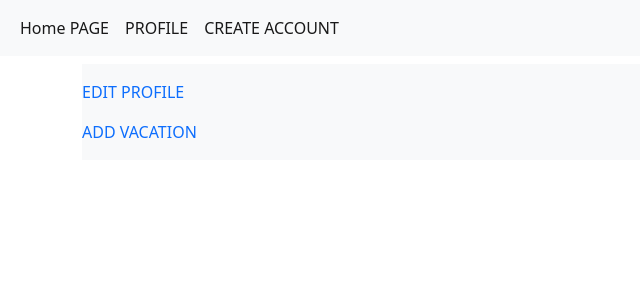
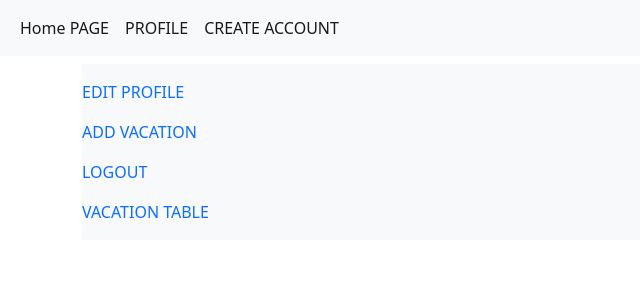
Before and after one commit to hassansalahnasrallah/python-bootcamp, a Django app: page /profilepage/ in a window 1280 px wide. Shown: the top 300 px of the page, without its empty margins (0-640 px from the left). Run offline with Django 3.2, Linux system fonts and the light colour scheme; a user stored in the database is signed in.

Commit message:
Initial project setup

```diff
--- a/final_pro/final_app/views.py
+++ b/final_pro/final_app/views.py
@@ -2,13 +2,16 @@ from django.shortcuts import render
 #from django.http.response import HttpResponse
 # Create your views here.
 from django.conf.urls import url
+from final_app.models import ProfileContent, Vacation
 from . import forms
 from django.template.context_processors import request
 from django.http.response import HttpResponse, HttpResponseRedirect
-from django.contrib.auth import authenticate, login
+from django.contrib.auth import authenticate, login, logout
 from django.urls.base import reverse
 from django.contrib.auth.decorators import login_required
 from django.contrib.auth.models import User
+import json
+from django.db.utils import IntegrityError
 
 def MainPage(request):
 
@@ -16,22 +19,21 @@ def MainPage(request):
     return render(request, 'final_app/mainpage.html', context)
 
 
-def VacationPage(request):
-    user=request.user
-    user_vacation=forms.Vacation_form
-    if request.method=="POST":
-        user_vacation=forms.Vacation_form(data=request.POST)
-        if user_vacation.is_valid:
-            uservacation=user_vacation.save(commit=False)
-            uservacation.user=user
-            uservacation.save()
-            return HttpResponseRedirect(reverse('profilepage'))
-    context={"user_vacation":user_vacation}
-    return render(request, 'final_app/vacation.html', context)
+#def VacationPage(request):
+#    user=request.user
+#    user_vacation=forms.Vacation_form
+#    if request.method=="POST":
+#        user_vacation=forms.Vacation_form(data=request.POST)
+#        if user_vacation.is_valid:
+#            uservacation=user_vacation.save(commit=False)
+#            uservacation.user_id=request.user.id
+#            uservacation.save()
+#            return HttpResponseRedirect(reverse('profilepage'))
+#    context={"user_vacation":user_vacation}
+#    return render(request, 'final_app/vacation.html', context)
 
 def LoginPage(request):
-    #user_login=forms.LoginPage_form
-    #context={"user_login": user_login}
+
     context={}
     if request.method=='POST':
         username=request.POST.get('username')
@@ -51,11 +53,7 @@ def LoginPage(request):
     else:
         return render(request, 'final_app/login.html', context)
 
-   # return render(request, 'final_app/login.html', context)
 
-#def index(request):
-#    context={"i":"."}
-#    return render(request, "final_app/mainpage.html", context)
 @login_required
 def ProfilePage(request):
     #form_user=forms.UserProfile_form()
@@ -108,12 +106,118 @@ def register(request):
         print("not valid request")
     context={"user_form":forms.UserProfile_form , "profile_form" : forms.ProfileContent_form , "registered": registered}
     return render(request, 'final_app/new_account.html', context)
+"""
+def Vacation(request):
+    vac_added=False
+    datefrom=None
+    dateto=None
+    vacation_form = forms.Vacation()
+    if request.method == 'POST':
+        vacation_form = forms.Vacation(data=request.POST)
+
+        if vacation_form.is_valid():
+
+           vacation = vacation_form.save(commit=False)
+           vacation.user = request.user
+
+           vacation.save()
+
+           vac_added=True
+
+           date_from=vacation_form.cleaned_data['datefrom']
+           date_to=vacation_form.cleaned_data['dateto']
+
+        else:
+            print(vacation_form.errors)
+
+    #else:
+       # vacation_form = Vacation_form()
+    context= {'vacation_form':vacation_form,'vac_added':vac_added,'from_date':date_from,'to_date':date_to}
+
+    return render(request,'final_app/vacation.html', context)
+"""
+@login_required
+def logout(request):
+
+    return HttpResponseRedirect(reverse('loginPage'))
+
+
+@login_required
+def vacation_form_view(request):
+    context={}
+    context['vacations']=Vacation.objects.all()
+
+    return render(request,'final_app/vacationtable.html',context)
+
+@login_required()
+def add_vacation(request):
+    context={}
+    vacation_id=request.GET.get('id')
+    vacation=None
+    if vacation_id:
+        vacation=Vacation.objects.filter(id=vacation_id).first()
+    context['vacation']=vacation
+    return render(request,'final_app/vacation.html',context)
+
+
+def save(request):
+    """
+    """
+
+    user=request.user
+    description=request.POST.get("desc")
+    datefrom=request.POST.get("date_from")
+    dateto=request.POST.get("date_to")
+    vacation_id=request.POST.get("vacation_id")
+
+    status="OK"
+    message="SUCCESS"
+    payload={}
+
+    try:
+        if description and datefrom and dateto:
+            if vacation_id:
+                vacation = Vacation.objects.filter(id=vacation_id).first()
+            else:
+                vacation = Vacation(user=user)
+
+            if vacation:
+                vacation.description = description
+                vacation.datefrom = datefrom
+                vacation.dateto = dateto
+                vacation.save()
+
+                payload['id'] = vacation.id
+
+            else:
+                message="VACATION_NOT_FOUND"
+                status="FAIL"
+        else:
+            #Use logging
+            message="MISSING_REQUIRED_PARAMETERS"
+            status="FAIL"
+
+    except IntegrityError:
+        message="VACATION_NAME_DUPLICATE"
+        status="FAIL"
+    except:
+        message="SYSTEM_ERROR"
+        status="FAIL"
+
+    response={"status":status, "message":message, "payload":payload}
+
+    return HttpResponse(json.dumps(response))
+
 
 urlpatterns=[
-    url(r"loginpage/",LoginPage,name="loginPage"),
-   # url(r"newaccount/",NewAccountPage, name="newaccount"),
-    url(r"mainpage/",MainPage, name="mainpage"),
-    url(r"profilepage/",ProfilePage, name="profilepage"),
-    url(r"register/",register, name="register"),
-    url(r"user_vacation/",VacationPage,name="VacationPage"),
+    url(r"LoginPage/", LoginPage, name="loginPage"),
+    url(r"mainpage/", MainPage, name="mainpage"),
+    url(r"profilepage/", ProfilePage, name="profilepage"),
+    url(r"register/", register, name="register"),
+    url(r"user_vacation/", Vacation, name="Vacation"),
+    url(r"logout/", logout, name="logout"),
+    url(r"vacation_form_view/", vacation_form_view, name="vacation_form_view"),
+    url(r"add_vacation/", add_vacation, name="add_vacation"),
+    url(r"save/", save, name="save"),
+
     ]
--- a/final_pro/templates/base.html
+++ b/final_pro/templates/base.html
@@ -2,7 +2,12 @@
 	<head>
 		<meta charset="utf-8">
 		<title>{% block title %}{% endblock %}</title>
+
 		<link href="https://cdn.jsdelivr.net/npm/bootstrap@5.0.0-beta2/dist/css/bootstrap.min.css" rel="stylesheet" integrity="sha384-BmbxuPwQa2lc/FVzBcNJ7UAyJxM6wuqIj61tLrc4wSX0szH/Ev+nYRRuWlolflfl" crossorigin="anonymous">
+	    <script src="https://ajax.googleapis.com/ajax/libs/jquery/3.5.1/jquery.min.js"></script>
+
+
+
 	</head>
 
 	<body>
@@ -26,6 +31,8 @@
 
 			{% endblock %}
 		</div>
+
+
 	</body>
 
 </html>
--- a/final_pro/templates/final_app/new_account.html
+++ b/final_pro/templates/final_app/new_account.html
@@ -2,7 +2,7 @@
 {% extends 'base.html' %}
 {% block container_block %}
 	{% if registered %}
-	<a href = " {% url 'loginpage' %}">LOGIN HERE</a>
+	<a href = " {% url 'loginPage' %}">LOGIN HERE</a>
 	{% else %}
 {% block title %} new_account {% endblock %}
 
--- a/final_pro/templates/final_app/profile_page.html
+++ b/final_pro/templates/final_app/profile_page.html
@@ -9,7 +9,13 @@
 				<a class="nav-link active" href="{% url 'register' %}">EDIT PROFILE</a>
 			</li>
 			<li class="nav-item">
-				<a class="nav-link active" href="{% url 'VacationPage' %}">ADD VACATION</a>
+				<a class="nav-link active" href="{% url 'add_vacation' %}">ADD VACATION</a>
+			</li>
+			<li class="nav-item">
+				<a class="nav-link active" href="{% url 'logout' %}">LOGOUT</a>
+			</li>
+			<li class="nav-item">
+				<a class="nav-link active" href="{% url 'vacation_form_view' %}">VACATION TABLE</a>
 			</li>
 		</ul>
 
```
Also changed, not shown: final_pro/final_app/forms.py (+8 -1 lines), final_pro/final_app/models.py (+7 -11 lines), final_pro/final_pro/settings.py (+3 -4 lines), final_pro/static/js/vacation_validate.js (added, +13 -0 lines), final_pro/templates/final_app/topic.html (added, +12 -0 lines), final_pro/templates/final_app/vacation.html (+76 -10 lines), final_pro/templates/final_app/vacationtable.html (added, +29 -0 lines), final_pro/db.sqlite3, final_pro/final_app/migrations/0009_auto_20210314_1335.py (added), final_pro/final_app/migrations/0010_auto_20210317_1625.py (added), final_pro/final_app/migrations/0011_auto_20210322_1735.py (added), final_pro/final_app/migrations/0012_auto_20210324_1344.py (added).
